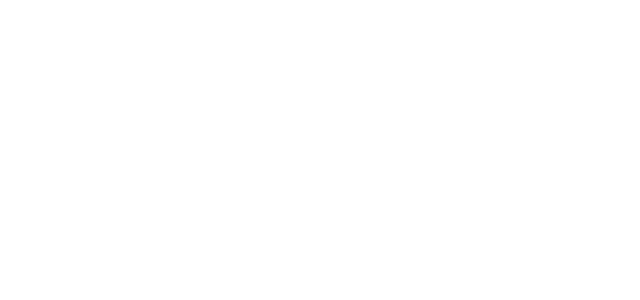
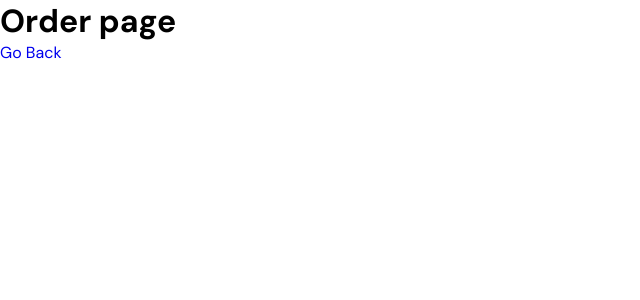
Before and after one commit to maaz619/book-app, a React (Create React App) app: page /order in a window 1280 px wide. Before the commit this address had no page. Shown: the top 300 px of the page, without its empty margins (0-640 px from the left). Built offline with nearby package versions, Linux system fonts and the light colour scheme.

Commit message:
fix:some tweaks

```diff
--- a/src/App.tsx
+++ b/src/App.tsx
@@ -57,10 +57,10 @@ const App: React.FC = (): JSX.Element => {
                 <Link to="">Home</Link>
               </li>
               <li>
-                <Link to="">Orders</Link>
+                <Link to="/order">Orders</Link>
               </li>
               <li>
-                <Link to="">Login</Link>
+                <Link to="/login">Login</Link>
               </li>
             </ul>
           </nav>
--- a/src/components/Login/Login.tsx
+++ b/src/components/Login/Login.tsx
@@ -1,8 +1,18 @@
 import React from "react";
-import Modal from "components/modal";
+import { Link } from "react-router-dom";
 
-const Login = ({}) => {
-  return <div></div>;
+const Login = () => {
+  return (
+    <div className="Login">
+      <form action="submit">
+        <div className="form-container">
+          <label htmlFor="Email">Email</label>
+          <input type="email" name="email" id="Email" />
+        </div>
+      </form>
+      <Link to="/">Go Back</Link>
+    </div>
+  );
 };
 
 export default Login;
--- /dev/null
+++ b/src/components/Order.tsx
@@ -0,0 +1,13 @@
+import React from "react";
+import { Link } from "react-router-dom";
+
+const Order = () => {
+  return (
+    <div>
+      <h1>Order page</h1>
+      <Link to="/">Go Back</Link>
+    </div>
+  );
+};
+
+export default Order;
--- a/src/components/modal.tsx
+++ b/src/components/modal.tsx
@@ -3,7 +3,7 @@ import Address from "./address";
 import "./styles/modal.css";
 import Lottie from "react-lottie-player";
 import animationData from "../Lottie_files/order.json";
-import { Props } from "../interfaces";
+import { Props } from "interfaces";
 
 const Modal: React.FC<Props> = ({ closeModal, modal }) => {
   const [open, setOpen] = useState<boolean>(modal);
--- a/src/components/product.tsx
+++ b/src/components/product.tsx
@@ -7,6 +7,7 @@ import React from "react";
 import { Book } from "../interfaces";
 import Skeleton from "react-loading-skeleton";
 import Modal from "./modal";
+import Address from "./address";
 import { ReactComponent as Back } from "../images/back.svg";
 const Product: React.FC = () => {
   const [openModal, setOpenModal] = useState<boolean>(false);
--- a/src/index.tsx
+++ b/src/index.tsx
@@ -4,12 +4,16 @@ import "./index.css";
 import App from "./App";
 import Product from "./components/product";
 import { BrowserRouter as Router, Route, Routes } from "react-router-dom";
+import Login from "components/Login/Login";
+import Order from "components/Order";
 
 ReactDOM.render(
   <Router>
     <Routes>
       <Route path="/" element={<App />} />
+      <Route path="/order" element={<Order />} />
       <Route path="/product" element={<Product />} />
+      <Route path="/login" element={<Login />} />
     </Routes>
   </Router>,
   document.getElementById("root")
```
